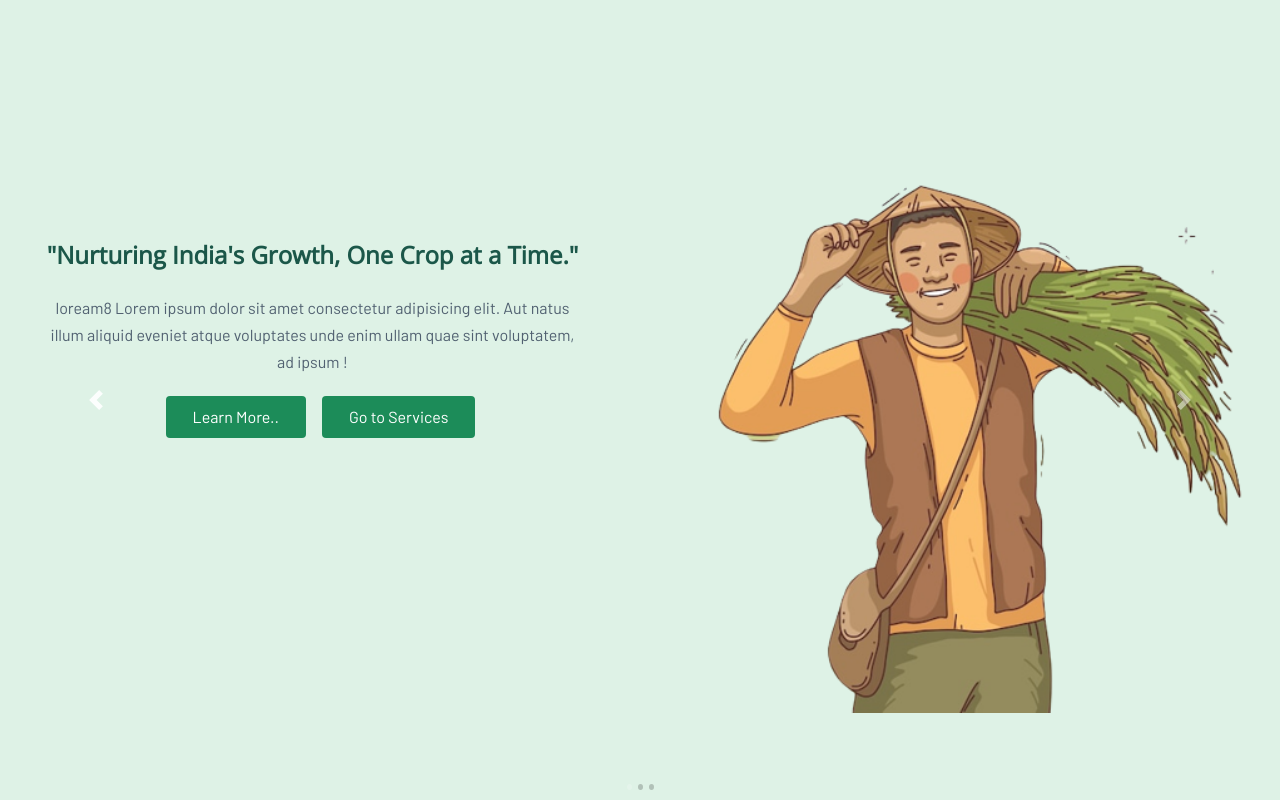
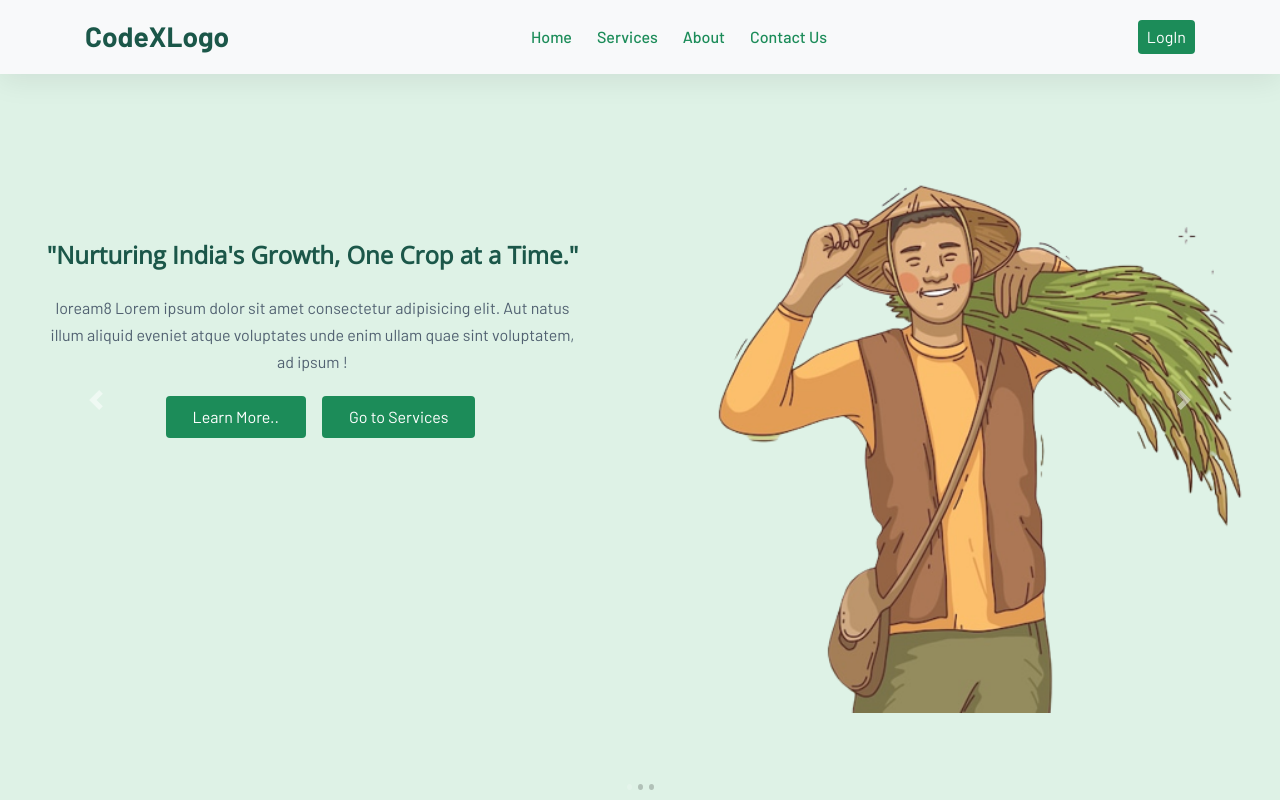
Before and after one commit to ganesh29082002/KrishiConnect1, a React (Create React App) app in the folder client/: page / in a window 1280 px wide. Shown: the top 800 px of the page. Built offline with nearby package versions, Linux system fonts and the light colour scheme.

Commit message:
add navbar of home page

```diff
--- a/client/src/pages/HomePage.js
+++ b/client/src/pages/HomePage.js
@@ -5,9 +5,12 @@ import AboutUs from '../components/AboutUs';
 import Caraousal from '../components/common/Caraousal'
 import Contact from "../components/Contact";
 import Service from "../components/Platform";
+import NavigationBar from "../components/NavigationBar";
+
 export default function HomePage() {
   return (
     <>
+    <NavigationBar />
        <Caraousal/>
        <Service/>
        <AboutUs/>
```
